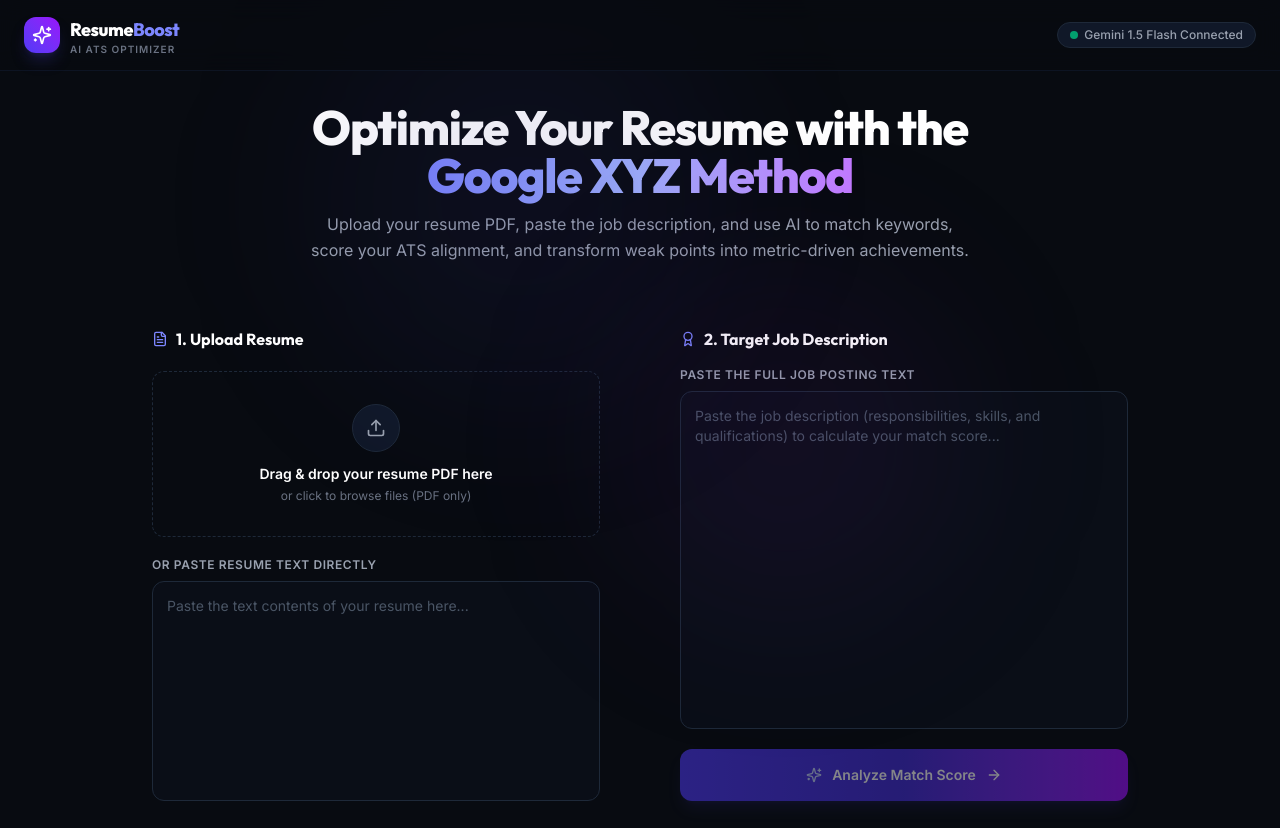
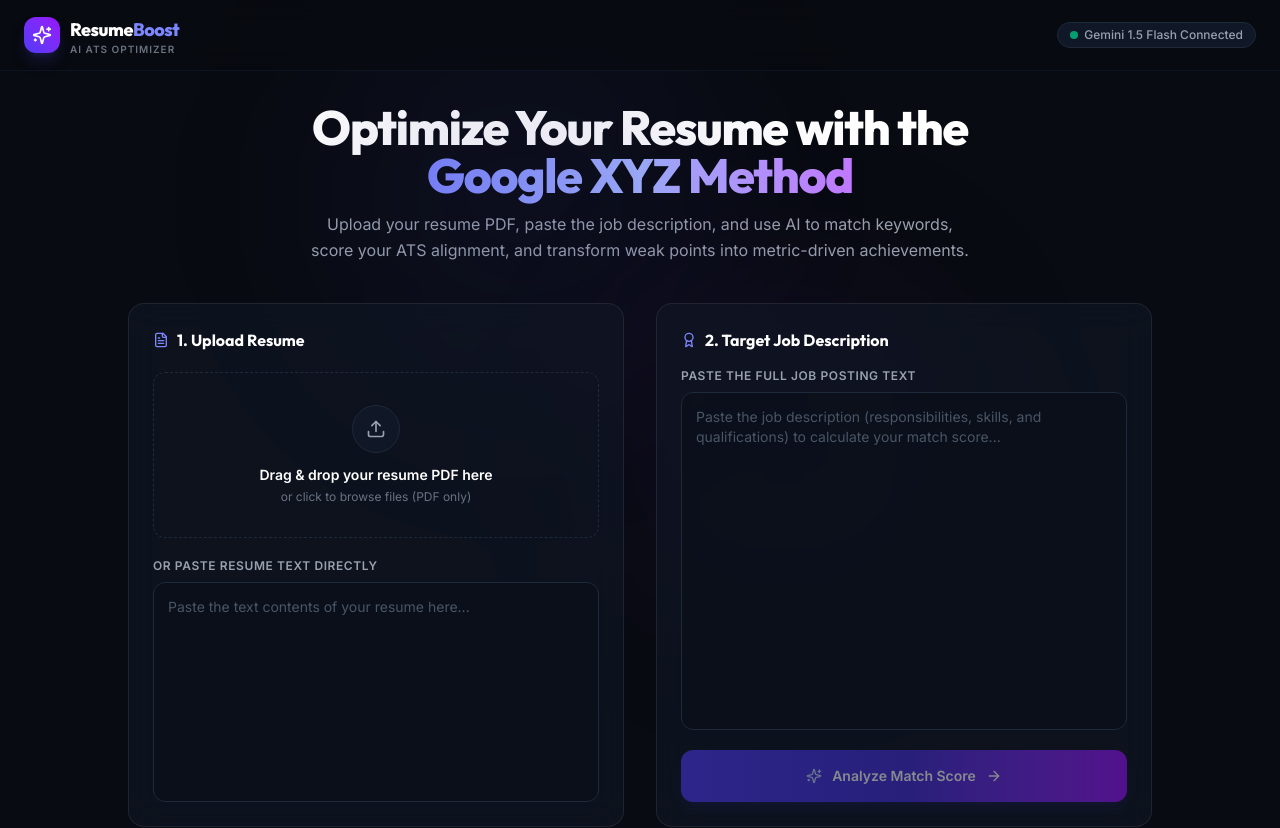
Before and after one commit to msubhank/Resume-Boost, a React (Vite) app in the folder frontend/: page / in a window 1280 px wide. Shown: the top 828 px of the page. Built offline with nearby package versions, Linux system fonts and the light colour scheme.

Commit message:
correct the ui background

```diff
--- a/frontend/src/index.css
+++ b/frontend/src/index.css
@@ -1,12 +1,12 @@
 @import "tailwindcss";
 
 /* Premium Glassmorphism Background */
-/* .glass-card {
+.glass-card {
   background: rgba(17, 24, 39, 0.6);
   backdrop-filter: blur(16px);
   -webkit-backdrop-filter: blur(16px);
   border: 1px solid rgba(255, 255, 255, 0.08);
-} */
+}
 
 .glass-card-hover {
   transition: all 0.3s cubic-bezier(0.4, 0, 0.2, 1);
```
